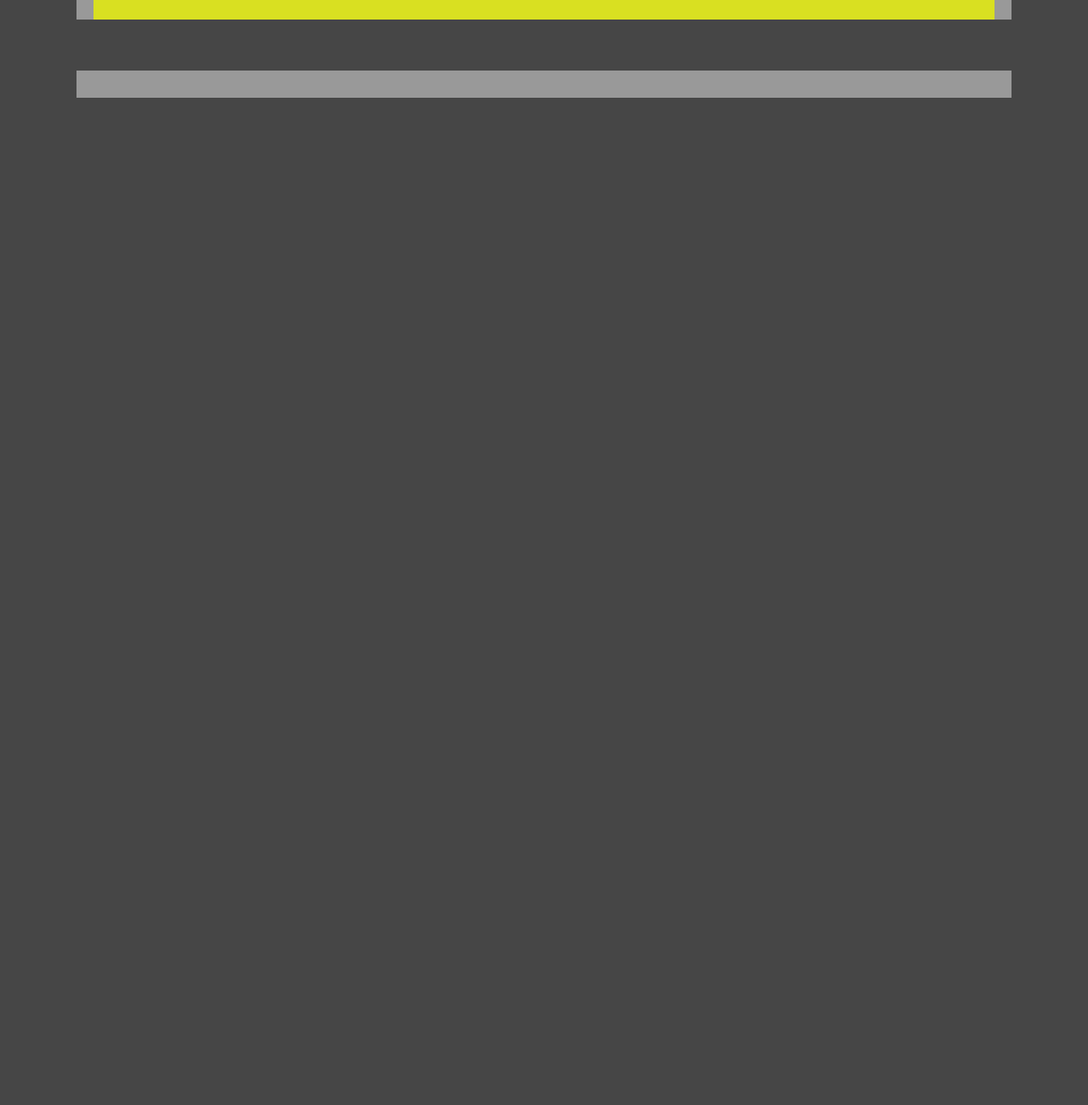
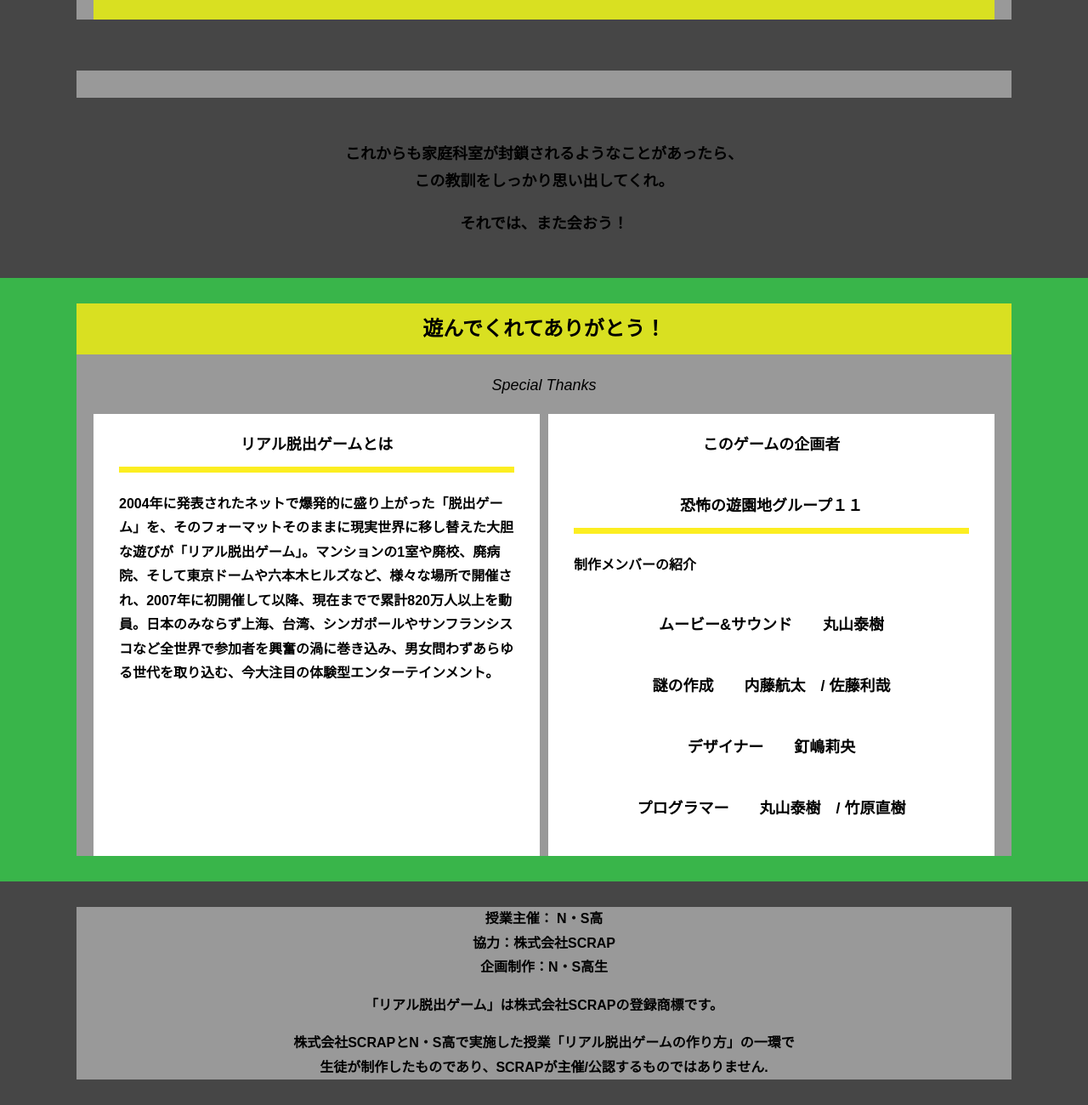
Before and after one commit to Proged2021/alfa-fukuoka-11, a plain HTML site: page final.html in a window 1280 px wide. Shown: the part 580-1880 px from the top of the page at 85% size. Before the commit the page ends 800 px from the top, so only its background shows below. Drawn offline with Linux system fonts and the light colour scheme.

Commit message:
Update final.html

```diff
--- a/final.html
+++ b/final.html
@@ -46,3 +46,49 @@
               </div>
             </div>
 Youtube貼り付けここま-->
+        </div>
+
+      <p class="text-center"><br>
+        これからも家庭科室が封鎖されるようなことがあったら、<br>
+        この教訓をしっかり思い出してくれ。</p>
+      <p class="text-center">それでは、また会おう！</p>
+      </div>
+    </section>
+    <section class="section bg-color--keycolor">
+      <div class="container">
+        <h2 class="section-title">遊んでくれてありがとう！</h2>
+        <p class="font-eng text-center">Special Thanks</p>
+        <div class="row">
+          <div class="column">
+            <div class="card">
+              <h3 class="card__title">リアル脱出ゲームとは</h3>
+              <p class="card__content">
+                2004年に発表されたネットで爆発的に盛り上がった「脱出ゲーム」を、そのフォーマットそのままに現実世界に移し替えた大胆な遊びが「リアル脱出ゲーム」。マンションの1室や廃校、廃病院、そして東京ドームや六本木ヒルズなど、様々な場所で開催され、2007年に初開催して以降、現在までで累計820万人以上を動員。日本のみならず上海、台湾、シンガポールやサンフランシスコなど全世界で参加者を興奮の渦に巻き込み、男女問わずあらゆる世代を取り込む、今大注目の体験型エンターテインメント。
+              </p>
+            </div>
+          </div>
+          <div class="column">
+            <div class="card">
+              <h3 class="card__title">このゲームの企画者</h3>
+              <p class="card__title">恐怖の遊園地グループ１１<br>
+              <p class="card__content">制作メンバーの紹介<br>
+              <p class="card__title">ムービー&サウンド　　丸山泰樹<br>
+              <p class="card__title">謎の作成　　内藤航太　/ 佐藤利哉<br>
+              <p class="card__title">デザイナー　　釘嶋莉央<br>
+              <p class="card__title">プログラマー　　丸山泰樹　/ 竹原直樹<br>
+            </div>
+          </div>
+        </div>
+      </div>
+    </section>
+  </main>
+  <footer class="footer section bg-color--gray">
+    <div class="container">
+      <p class="text-center">授業主催： N・S高<br>協力：株式会社SCRAP<br>企画制作：N・S高生</p>
+      <p class="text-center">「リアル脱出ゲーム」は株式会社SCRAPの登録商標です。</p>
+      <p class="text-center">株式会社SCRAPとN・S高で実施した授業「リアル脱出ゲームの作り方」の一環で<br>生徒が制作したものであり、SCRAPが主催/公認するものではありません.</p>
+    </div>
+  </footer>
+</body>
+
+</html>
```
